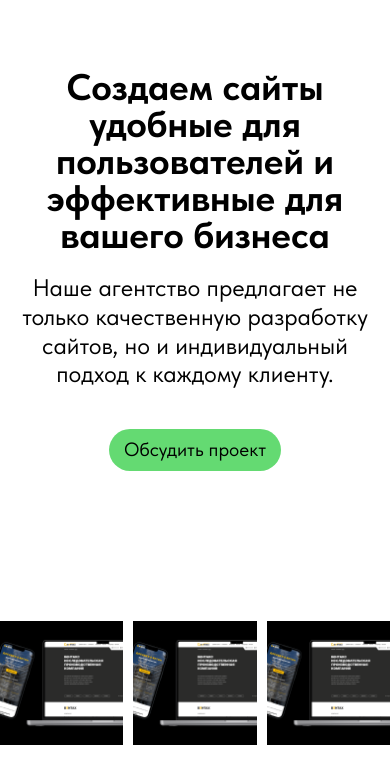
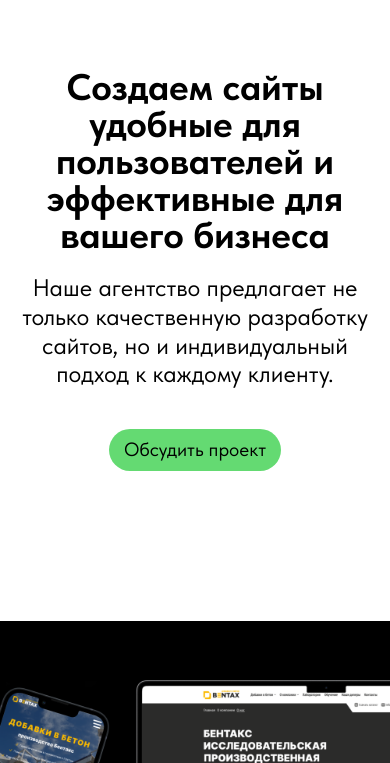
Before and after one commit to andr-kim/net7, a plain HTML site: page pages/index.html in a window 390 px wide. Shown: the part 81-844 px from the top of the page. Drawn offline with Linux system fonts and the light colour scheme.

Commit message:
Update-18040000

```diff
--- a/scss/blocks/_header.scss
+++ b/scss/blocks/_header.scss
@@ -1,11 +1,3 @@
-// *** Media ***
-@include mobile-portrait {
-	.logo-wrap span {
-		display: none;
-	}
-}
-
-
 header {
 	position: absolute;
 	width: 100%;
@@ -29,3 +21,11 @@ header {
 		font-size: 1.8rem;
 	}
 }
+
+
+// *** Media ***
+@include mobile-portrait {
+	.logo-wrap span {
+		display: none;
+	}
+}
--- a/scss/blocks/_slider.scss
+++ b/scss/blocks/_slider.scss
@@ -9,3 +9,12 @@
 		aspect-ratio: 1/1;
 	}
 }
+
+
+
+// *** Media ***
+@include mobile-landscape {
+	.main-slider__wrap {
+		grid-template-columns: 1fr;
+	}
+}
```
Also changed, not shown: css/main.css, css/main.min.css, css/privacy.css, css/privacy.min.css, 4 other files.
